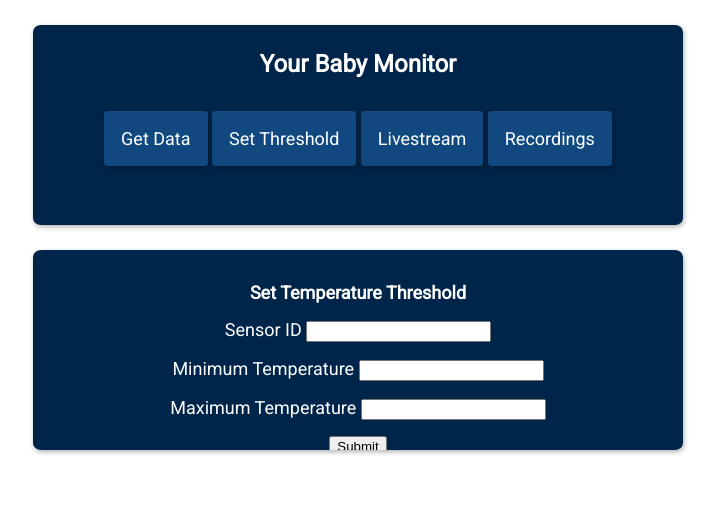
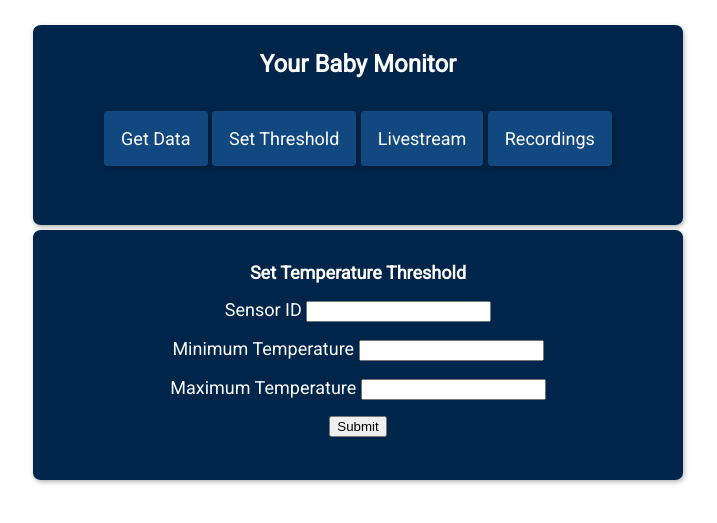
Before and after one commit to kennyddeng/SYSC3010A-L1W-G11-Project, a Flask app: page /setthreshold in a window 1280 px wide. Shown: the top 523 px of the page, without its empty margins (282-999 px from the left). Run offline with Flask 2, Linux system fonts and the light colour scheme.

Commit message:
FEAT: Add styles for set thresholds div

```diff
--- a/flask_app/static/styles.css
+++ b/flask_app/static/styles.css
@@ -78,7 +78,7 @@ form {
 .dataTable {
     border-collapse: collapse;
     margin: auto;
-  }
+}
 
 .dataTable td {
 background-color: #365778;
@@ -112,3 +112,8 @@ audio {
 video {
     padding: 1.5rem;
 }
+
+#setthreshold {
+    margin-top: 5px;
+    height: 250px;
+}
```
